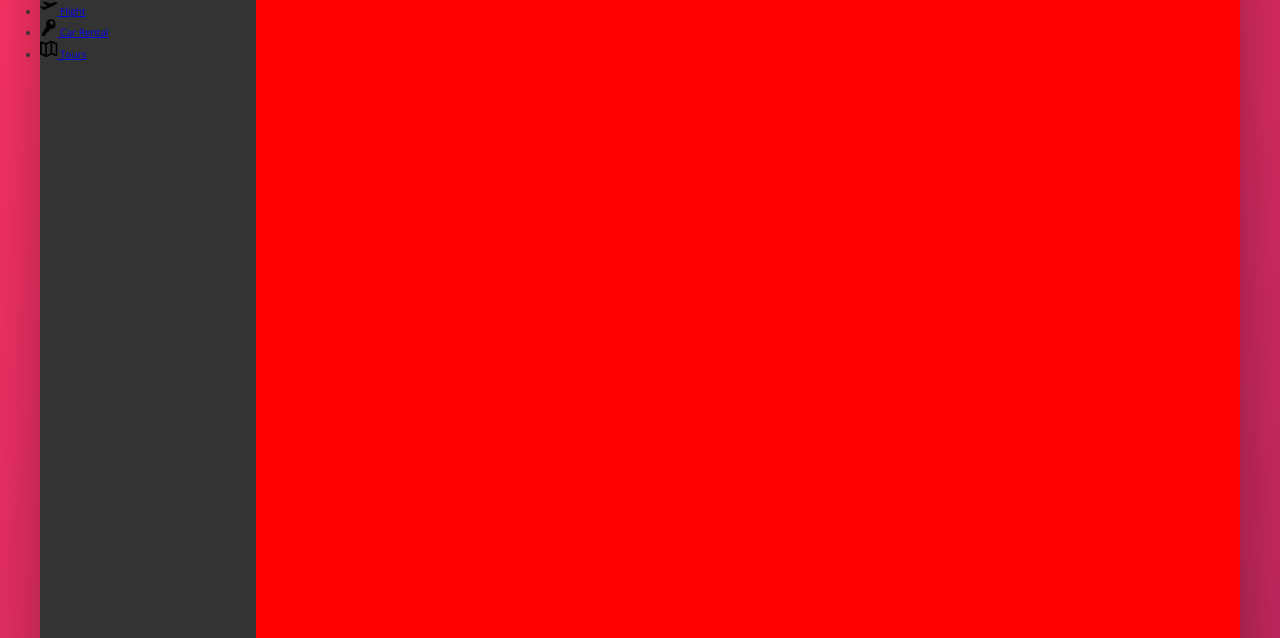
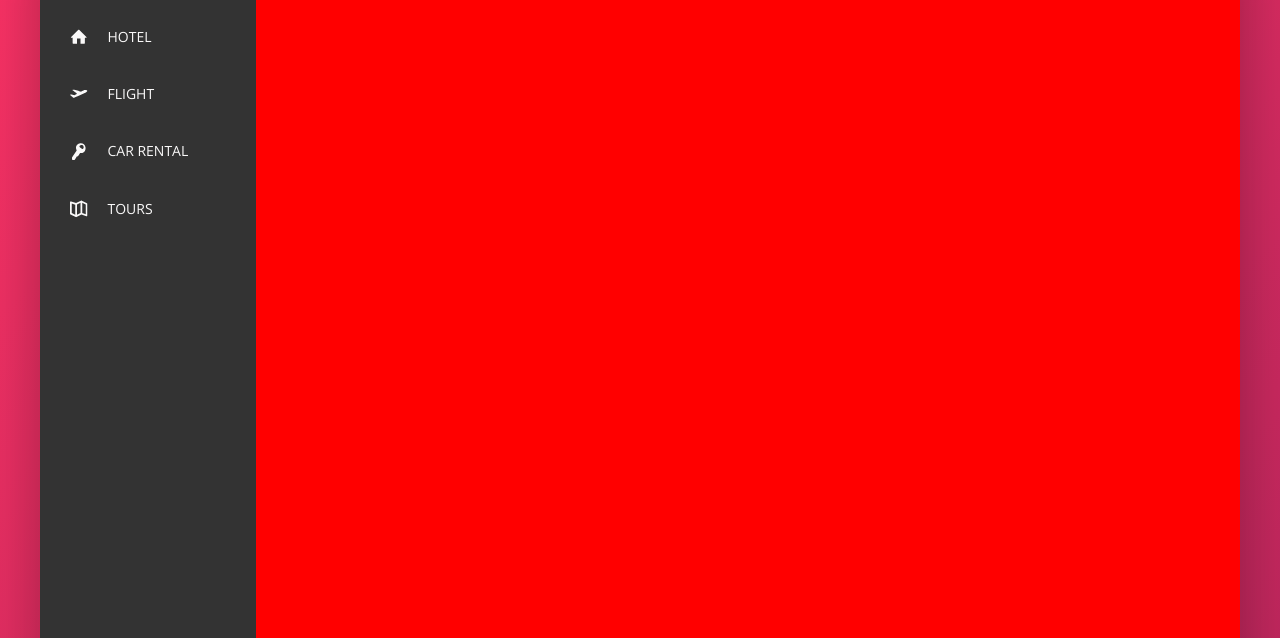
Before and after one commit to mike1234-pixel/Trillo, a website: page index.html in a window 1280 px wide. Shown: the part 162-800 px from the top of the page. Drawn offline with nearby package versions, Linux system fonts and the light colour scheme.

Commit message:
added the hover animation to sidebar by creating a ::before pseudo-element that animates in when you hover a nav item

```diff
--- a/sass/_components.scss
+++ b/sass/_components.scss
@@ -128,13 +128,66 @@
 // SIDE NAVIGATION
 
 .side-nav {
+  font-size: 1.4rem;
+  list-style: none;
+  margin-top: 3.5rem;
   &__item {
+    position: relative;
+
+    &:not(:last-child) {
+      margin-bottom: 0.5rem;
+    }
   }
-  &__link {
+  &__item::before {
+    content: "";
+    position: absolute;
+    top: 0;
+    left: 0;
+    height: 100%;
+    width: 3px;
+    background-color: var(--color-primary);
+    transform: scaleY(0);
+    transition: transform 0.2s, width 0.4s cubic-bezier(1, 0, 0, 1) 0.2s,
+      background-color 0.1s;
+    // here the width transition takes .4 seconds with a delay of .2 seconds, so that the pseudo-element first grows vertically, and then grows horizontally
+    // the cubic-bezier value creates an slow-fast-slow effect
+    // in our transition property we can set different values for different propertiess
   }
+  // nav item hover effect
+  // create a ::before pseudo-element that is set to appear and disappear on hover
+  // need to set a content property or won't show
+  // set to position: absolute and set its parent (__item) to position: relative
+  // set properties on ::before pseudo-element on :hover below
+  &__item:hover::before {
+    transform: scaleY(
+      1
+    ); // makes the element start from the middle and grow to the top and bottom (in the y direction)
+    width: 100%;
+  }
+
+  &__item--active::before {
+    background-color: var(--color-primary-light);
+  }
+
+  &__link:link,
+  &__link:visited {
+    color: var(--color-grey-light-1);
+    text-decoration: none;
+    text-transform: uppercase;
+    display: block;
+    padding: 1.5rem 3rem;
+    position: relative;
+    z-index: 10;
+
+    display: flex;
+    align-items: center;
+  }
+
   &__icon {
     width: 1.75rem;
     height: 1.75rem;
+    margin-right: 2rem;
+    fill: currentColor; // the colour of the current element or the parent (the parent is side-nav__link so it inherits that colour)
   }
 }
 
```
Also changed, not shown: css/style.css.
